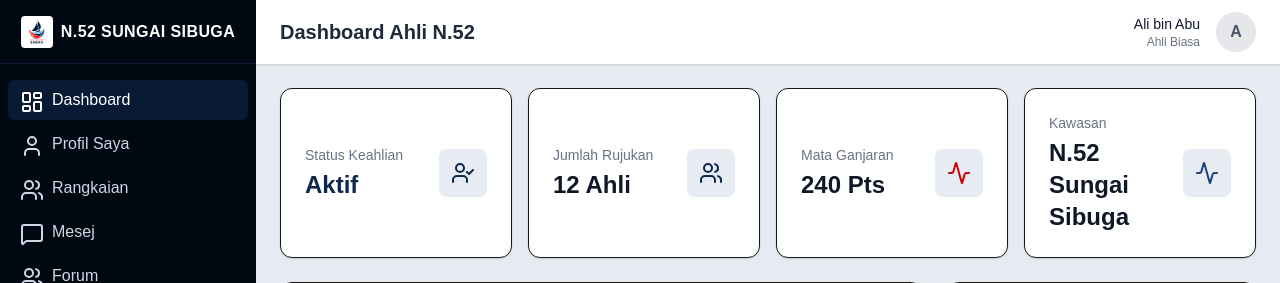
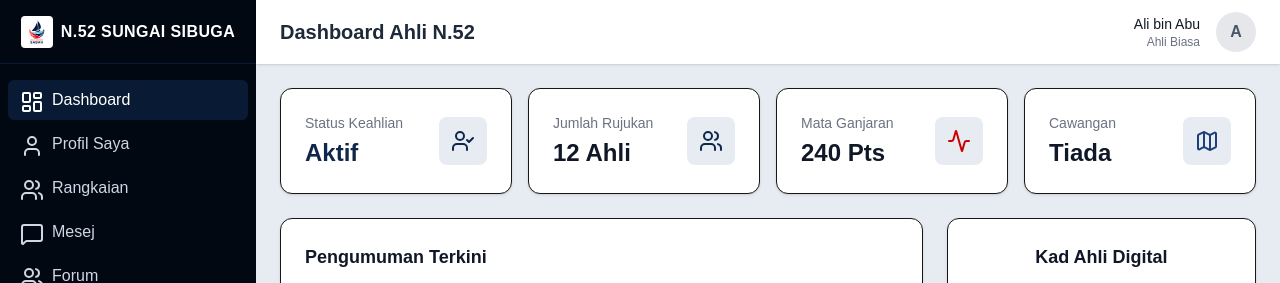
Before and after one commit to andisalimudin/portal-warisan, a Next.js app: page /dashboard in a window 1280 px wide. Shown: the top 283 px of the page. Built offline with nearby package versions, Linux system fonts and the light colour scheme.

Commit message:
Tambah paparan cawangan di dashboard user

```diff
--- a/src/app/(protected)/dashboard/page.tsx
+++ b/src/app/(protected)/dashboard/page.tsx
@@ -2,6 +2,8 @@ import { QrCode, UserCheck, Users, Activity, Map as MapIcon } from "lucide-react
 import Image from "next/image";
 
 export default function DashboardPage() {
+  const branchName = "";
+
   return (
     <div className="space-y-6">
       {/* Stats Overview */}
@@ -22,10 +24,10 @@ export default function DashboardPage() {
           value="240 Pts"
           icon={<Activity className="w-6 h-6 text-warisan-accent-600" />}
         />
-         <StatCard
-          title="Kawasan"
-          value="N.52 Sungai Sibuga"
-          icon={<Activity className="w-6 h-6 text-warisan-500" />}
+        <StatCard
+          title="Cawangan"
+          value={branchName || "Tiada"}
+          icon={<MapIcon className="w-6 h-6 text-warisan-500" />}
         />
       </div>
 
```
